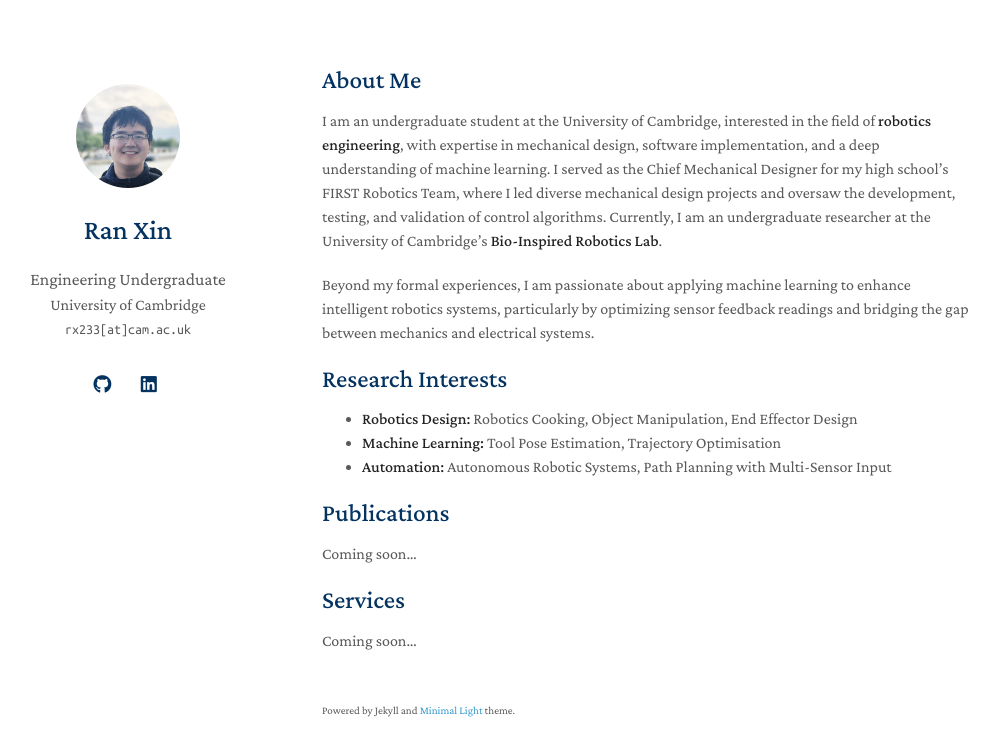
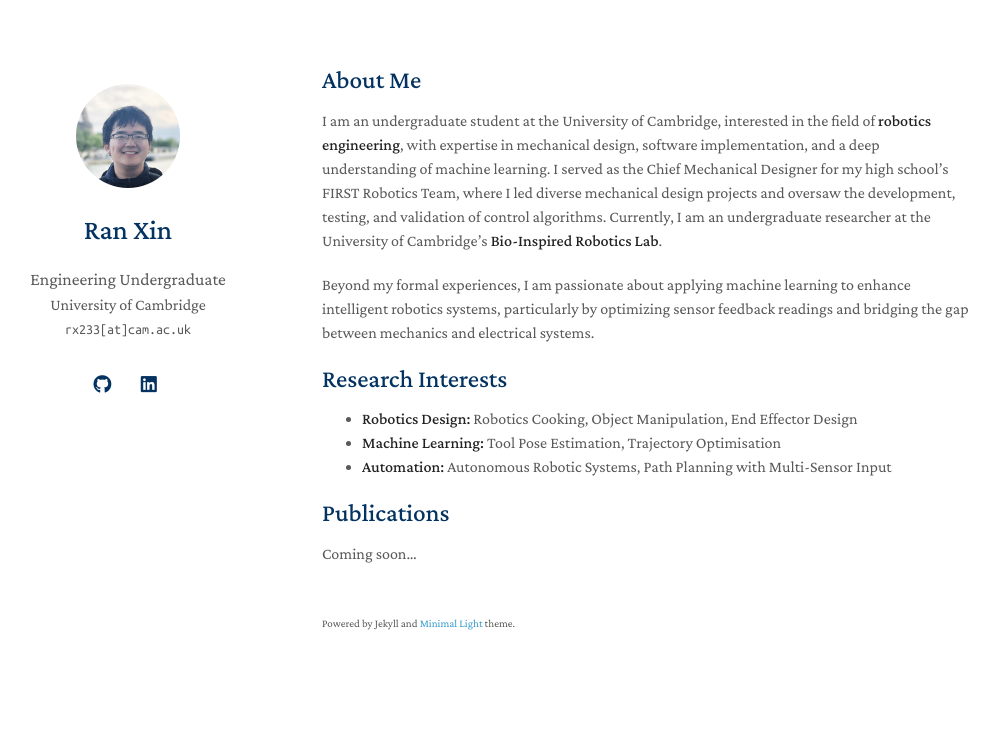
Before and after one commit to ran-xin/ran-xin.github.io, a Jekyll site: the page built from index.md, in a window 1280 px wide. Shown: the top 756 px of the page, without its empty margins (148-1147 px from the left). Built offline with Jekyll 4.4.1, drawn with Linux system fonts in a browser that asks for light colours; nearby versions of some CDN libraries; a style sheet for code colours, icons or effects is not loaded; our own code applies the rules of GitHub Pages for plain Markdown files.

Commit message:
Update index.md

```diff
--- a/index.md
+++ b/index.md
@@ -25,7 +25,3 @@ Coming soon...
   <br>
   [[PDF](https://arxiv.org/pdf/2002.10211.pdf)] [[Code](https://github.com/yaoyao-liu/mnemonics)] <strong><i style="color:#e74d3c">Oral Presentation</i></strong>
  -->
-
-## Services
-
-Coming soon...
```
